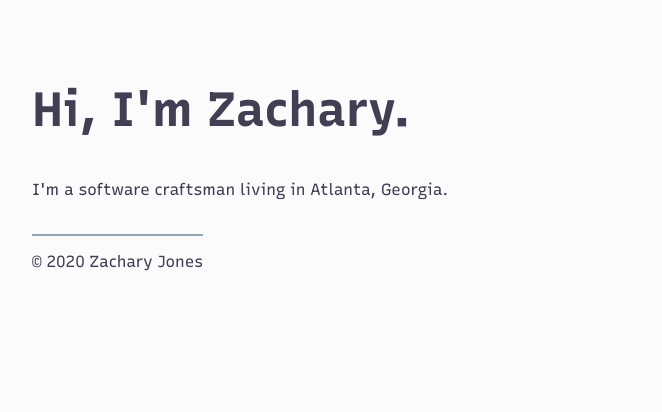
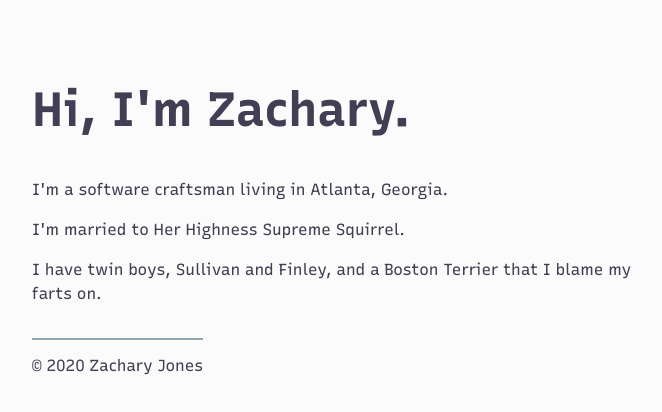
Before and after one commit to zacharytamas/hub, a Next.js app: page / in a window 1280 px wide. Shown: the top 412 px of the page, without its empty margins (48-710 px from the left). Built offline with nearby package versions, Linux system fonts and the light colour scheme.

Commit message:
Update index.tsx

```diff
--- a/src/pages/index.tsx
+++ b/src/pages/index.tsx
@@ -8,6 +8,8 @@ const Home = () => (
     <div style={{marginTop: '5rem'}}>
       <h1 style={{fontSize: '3rem'}}>Hi, I'm Zachary.</h1>
       <p>I'm a software craftsman living in Atlanta, Georgia.</p>
+      <p>I'm married to Her Highness Supreme Squirrel.</p>
+      <p>I have twin boys, Sullivan and Finley, and a Boston Terrier that I blame my farts on.</p>
       <SiteFooter />
     </div>
   </BaseLayout>
```
